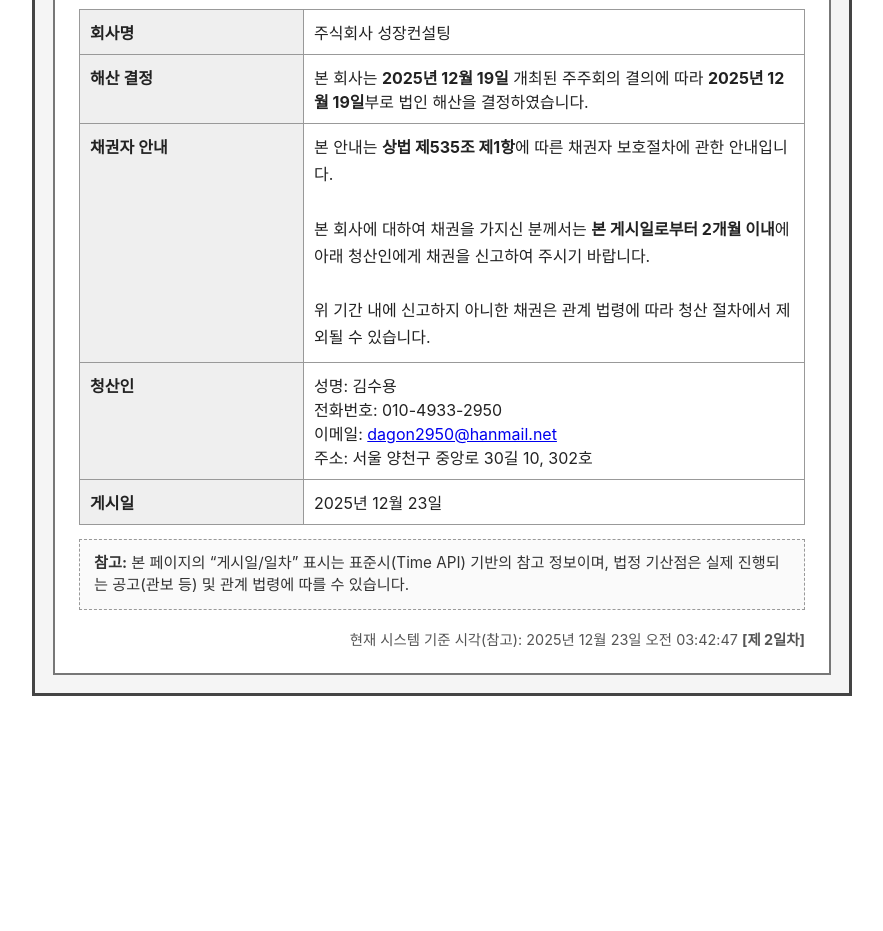
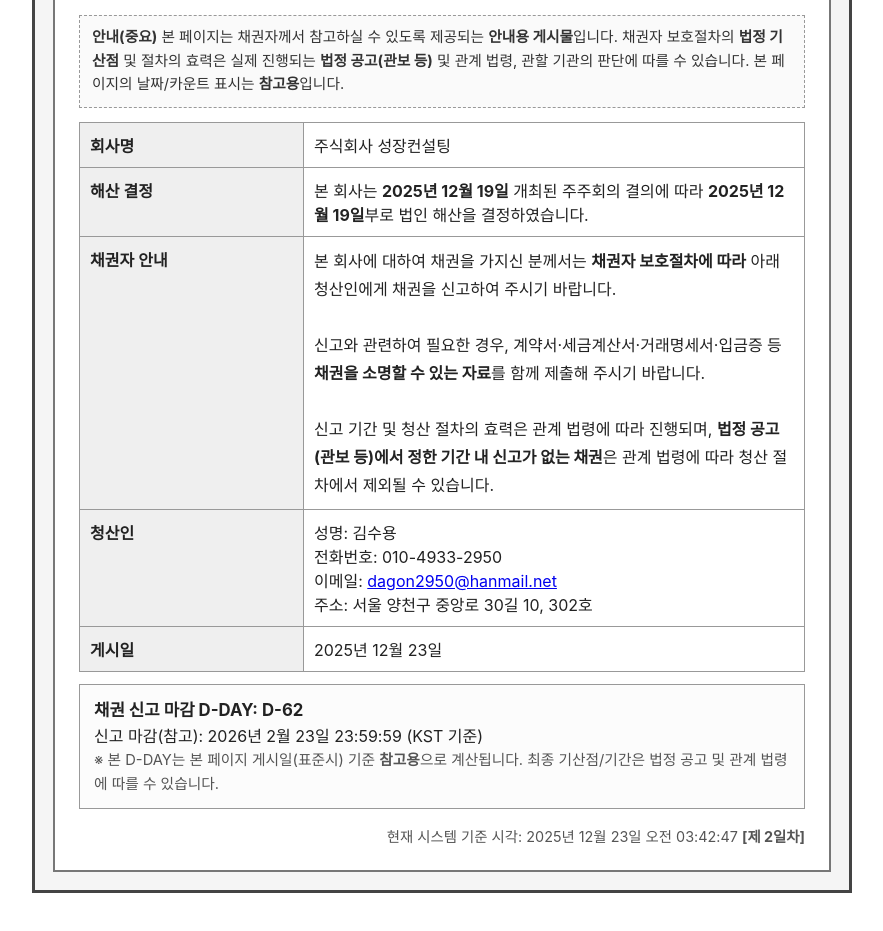
Before and after one commit to dragon2950/dragon2950.github.io, a plain HTML site: page index.html in a window 1280 px wide. Shown: the part 133-1064 px from the top of the page, without its empty margins (198-1081 px from the left). Before the commit the page ends 877 px from the top, so only its background shows below. Drawn offline with Linux system fonts and the light colour scheme; no server answers.

Commit message:
Update index.html

```diff
--- a/index.html
+++ b/index.html
@@ -14,7 +14,6 @@
       color: #222;
     }
 
-    /* 외부 1차 박스 */
     .outer-box {
       max-width: 820px;
       margin: 48px auto;
@@ -24,7 +23,6 @@
       box-sizing: border-box;
     }
 
-    /* 내부 2차 박스 */
     .inner-box {
       padding: 24px;
       border: 2px solid #777;
@@ -33,17 +31,23 @@
     }
 
     h2 {
-      margin: 0 0 10px 0;
+      margin: 0 0 18px 0;
       text-align: center;
       letter-spacing: -0.2px;
     }
 
-    .subtitle {
-      margin: 0 0 18px 0;
-      text-align: center;
-      color: #555;
-      font-size: 0.95rem;
-      line-height: 1.4;
+    .meta-note {
+      margin: 0 0 14px 0;
+      font-size: 0.92rem;
+      line-height: 1.6;
+      color: #333;
+      background: #fafafa;
+      border: 1px dashed #999;
+      padding: 10px 12px;
+    }
+
+    .meta-note strong {
+      font-weight: 700;
     }
 
     table {
@@ -74,22 +78,24 @@
 
     .creditor-notice {
       font-size: 12pt;
-      font-weight: normal;
-      line-height: 1.7;
+      line-height: 1.75;
     }
 
-    .notice-box {
-      margin-top: 14px;
+    .countdown {
+      margin-top: 12px;
       padding: 12px 14px;
-      border: 1px dashed #999;
-      background: #fafafa;
-      font-size: 0.95rem;
-      line-height: 1.5;
-      color: #333;
+      border: 1px solid #999;
+      background: #fcfcfc;
+      line-height: 1.6;
+    }
+
+    .countdown .big {
+      font-size: 1.05rem;
+      font-weight: 700;
     }
 
     .system-time {
-      margin-top: 18px;
+      margin-top: 16px;
       font-size: 0.9em;
       color: #555;
       text-align: right;
@@ -110,6 +116,12 @@
 
       <h2>법인 해산 및 채권자 안내</h2>
 
+      <!-- 보수적(법원/세무서 대응용) 안내 문구: 핵심은 "참고용" + "최종 기준은 법정 공고/법령" -->
+      <p class="meta-note">
+        <strong>안내(중요)</strong> 본 페이지는 채권자께서 참고하실 수 있도록 제공되는 <strong>안내용 게시물</strong>입니다.
+        채권자 보호절차의 <strong>법정 기산점</strong> 및 절차의 효력은 실제 진행되는 <strong>법정 공고(관보 등)</strong> 및
+        관계 법령, 관할 기관의 판단에 따를 수 있습니다. 본 페이지의 날짜/카운트 표시는 <strong>참고용</strong>입니다.
+      </p>
 
       <table>
         <tr>
@@ -128,12 +140,13 @@
         <tr>
           <th>채권자 안내</th>
           <td class="creditor-notice">
-            본 안내는 <strong>상법 제535조 제1항</strong>에 따른 채권자 보호절차에 관한 안내입니다.
+            본 회사에 대하여 채권을 가지신 분께서는
+            <strong>채권자 보호절차에 따라</strong> 아래 청산인에게 채권을 신고하여 주시기 바랍니다.
             <br><br>
-            본 회사에 대하여 채권을 가지신 분께서는
-            <strong>본 게시일로부터 2개월 이내</strong>에 아래 청산인에게 채권을 신고하여 주시기 바랍니다.
+            신고와 관련하여 필요한 경우, 계약서·세금계산서·거래명세서·입금증 등 <strong>채권을 소명할 수 있는 자료</strong>를 함께 제출해 주시기 바랍니다.
             <br><br>
-            위 기간 내에 신고하지 아니한 채권은 관계 법령에 따라 청산 절차에서 제외될 수 있습니다.
+            신고 기간 및 청산 절차의 효력은 관계 법령에 따라 진행되며,
+            <strong>법정 공고(관보 등)에서 정한 기간 내 신고가 없는 채권</strong>은 관계 법령에 따라 청산 절차에서 제외될 수 있습니다.
           </td>
         </tr>
 
@@ -153,9 +166,13 @@
         </tr>
       </table>
 
-      <div class="notice-box">
-        <strong>참고:</strong> 본 페이지의 “게시일/일차” 표시는 표준시(Time API) 기반의 참고 정보이며,
-        법정 기산점은 실제 진행되는 공고(관보 등) 및 관계 법령에 따를 수 있습니다.
+      <!-- D-DAY 카운트 영역 -->
+      <div class="countdown" id="countdownBox">
+        <div class="big">채권 신고 마감 D-DAY: <span id="dday">(계산 중...)</span></div>
+        <div>신고 마감(참고): <span id="deadlineDate">-</span> (KST 기준)</div>
+        <div style="font-size:0.92rem;color:#555;">
+          ※ 본 D-DAY는 본 페이지 게시일(표준시) 기준 <strong>참고용</strong>으로 계산됩니다. 최종 기산점/기간은 법정 공고 및 관계 법령에 따를 수 있습니다.
+        </div>
       </div>
 
       <div class="system-time" id="systemTime"></div>
@@ -164,84 +181,130 @@
   </div>
 
   <script>
-    /******************************************************************
+    /**********************************************************
      * 설정값
-     ******************************************************************/
-    // ✅ "오늘을 1일차"로 삼고 싶은 '기준 게시일'을 여기에 고정해 두세요.
-    //    예: 실제 홈페이지를 처음 올린 날이 2025-12-23이면 그대로 둡니다.
+     **********************************************************/
+    // ✅ 게시 기준일(오늘을 1일차로 계산). 보통 "최초 게시한 날"로 고정.
     //    형식: YYYY-MM-DD
     const BASE_PUBLISH_DATE = "2025-12-23";
 
-    // ✅ 표준시(Asia/Seoul) Time API
+    // ✅ 표준시 API (Asia/Seoul)
     const TIME_API_URL = "https://worldtimeapi.org/api/timezone/Asia/Seoul";
 
-    /******************************************************************
-     * 유틸
-     ******************************************************************/
-    function pad2(n) { return String(n).padStart(2, "0"); }
+    // ✅ 마감 기준: "게시일로부터 2개월"
+    //    법정 기산점은 별도일 수 있으므로, 본 값은 페이지 내 참고용 표시입니다.
+    const DEADLINE_MONTHS_AFTER_PUBLISH = 2;
 
-    function formatKoreanDateOnly(d) {
-      // 예: 2025년 12월 23일
+    /**********************************************************
+     * 유틸 함수
+     **********************************************************/
+    function startOfDay(d) {
+      const x = new Date(d);
+      x.setHours(0, 0, 0, 0);
+      return x;
+    }
+
+    function formatDateOnly(d) {
       return `${d.getFullYear()}년 ${d.getMonth() + 1}월 ${d.getDate()}일`;
     }
 
-    function formatKoreanDateTime(d) {
-      const options = {
+    function formatDateTime(d) {
+      return d.toLocaleString('ko-KR', {
         year: 'numeric',
         month: 'long',
         day: 'numeric',
         hour: '2-digit',
         minute: '2-digit',
         second: '2-digit'
-      };
-      return d.toLocaleString('ko-KR', options);
+      });
     }
 
-    function startOfDay(d) {
-      const x = new Date(d);
-      x.setHours(0, 0, 0, 0);
-      return x;
-    }
-
+    // 오늘을 1일차로 계산
     function computeDayCount(nowKST) {
-      // 오늘을 1일차로: (오늘 0시 - 기준일 0시) / 1일 + 1
       const base = startOfDay(new Date(`${BASE_PUBLISH_DATE}T00:00:00+09:00`));
       const today = startOfDay(nowKST);
       const diffMs = today - base;
-      const days = Math.floor(diffMs / (1000 * 60 * 60 * 24)) + 1;
-      return Math.max(1, days);
+      return Math.max(1, Math.floor(diffMs / (1000 * 60 * 60 * 24)) + 1);
     }
 
-    function render(nowKST, sourceLabel) {
-      const dayCount = computeDayCount(nowKST);
+    // 게시일(표준시 nowKST의 날짜) 기준으로 "2개월 후 마감일"을 계산 (KST 기준)
+    function computeDeadlineFromPublish(publishKST) {
+      // publishKST의 날짜(0시) 기준
+      const base = startOfDay(publishKST);
 
-      // 게시일: "현재 표준시 날짜"로 자동 표시
-      document.getElementById("publishDate").textContent = formatKoreanDateOnly(nowKST);
+      // 2개월 후 같은 '일자'를 시도 (예: 1/31 + 2개월 = 3/31이 없으면 JS가 다음 달로 넘길 수 있음)
+      // 보수적으로는 "해당 월의 마지막 날로 보정"하는 방식이 안정적.
+      const y = base.getFullYear();
+      const m = base.getMonth(); // 0~11
+      const d = base.getDate();
 
-      // 시스템(표준시) 시각 + [제 X일차] 굵게
-      document.getElementById("systemTime").innerHTML =
-        `${sourceLabel}: ${formatKoreanDateTime(nowKST)} ` +
-        `<strong>[제 ${dayCount}일차]</strong>`;
+      const target = new Date(base);
+      target.setMonth(m + DEADLINE_MONTHS_AFTER_PUBLISH);
+
+      // 월 이동 후 날짜가 밀려버리는 케이스 보정:
+      // 예: 1/31에 setMonth(2) 하면 3/03 같은 형태로 튈 수 있음
+      // => 목표 월의 마지막 날을 계산해 min(d, lastDay)로 재설정
+      const targetY = target.getFullYear();
+      const targetM = target.getMonth();
+      const lastDay = new Date(targetY, targetM + 1, 0).getDate();
+      target.setDate(Math.min(d, lastDay));
+
+      // 마감일을 "해당일 23:59:59"로 잡아서 D-day 계산을 직관적으로
+      target.setHours(23, 59, 59, 999);
+      return target;
     }
 
-    /******************************************************************
-     * 1) 표준시 API로 현재 시각 가져오기
-     * 2) 실패 시: 로컬 시간(브라우저)로 대체
-     ******************************************************************/
+    // D-DAY: 마감일까지 남은 '일'을 KST 날짜 기준으로 계산
+    function computeDday(nowKST, deadlineKST) {
+      // "오늘 0시" ~ "마감일 23:59:59" 기준으로 남은 날짜를 계산
+      const today0 = startOfDay(nowKST);
+      const deadline0 = startOfDay(deadlineKST);
+      const diffDays = Math.ceil((deadline0 - today0) / (1000 * 60 * 60 * 24));
+      return diffDays;
+    }
+
+    function render(nowKST, label) {
+      // 게시일: 표준시 기준 '오늘 날짜'
+      document.getElementById("publishDate").textContent = formatDateOnly(nowKST);
+
+      // 시스템 시각 + [제 X일차]
+      const dayCount = computeDayCount(nowKST);
+      document.getElementById("systemTime").innerHTML =
+        `${label}: ${formatDateTime(nowKST)} <strong>[제 ${dayCount}일차]</strong>`;
+
+      // D-DAY 계산
+      const deadline = computeDeadlineFromPublish(nowKST);
+      document.getElementById("deadlineDate").textContent = formatDateOnly(deadline) + " 23:59:59";
+
+      const dday = computeDday(nowKST, deadline);
+
+      // 표시 규칙
+      // D-10, D-1, D-Day(0), D+N(지남)
+      const ddayEl = document.getElementById("dday");
+      if (dday > 0) {
+        ddayEl.textContent = `D-${dday}`;
+      } else if (dday === 0) {
+        ddayEl.textContent = "D-Day";
+      } else {
+        ddayEl.textContent = `D+${Math.abs(dday)}`;
+      }
+    }
+
+    /**********************************************************
+     * 표준시 호출 → 실패 시 로컬 시간 fallback
+     **********************************************************/
     fetch(TIME_API_URL)
       .then(res => {
-        if (!res.ok) throw new Error("Time API response not ok");
+        if (!res.ok) throw new Error("Time API error");
         return res.json();
       })
       .then(data => {
-        // data.datetime 예: "2025-12-23T10:12:45.123456+09:00"
         const nowKST = new Date(data.datetime);
-        render(nowKST, "국가 표준시 기준 시각(참고)");
+        render(nowKST, "국가 표준시 기준 시각");
       })
       .catch(() => {
-        // 표준시 API가 막히면 로컬(브라우저) 시간으로 fallback
         const nowLocal = new Date();
-        render(nowLocal, "현재 시스템 기준 시각(참고)");
+        render(nowLocal, "현재 시스템 기준 시각");
       });
   </script>
 
```
